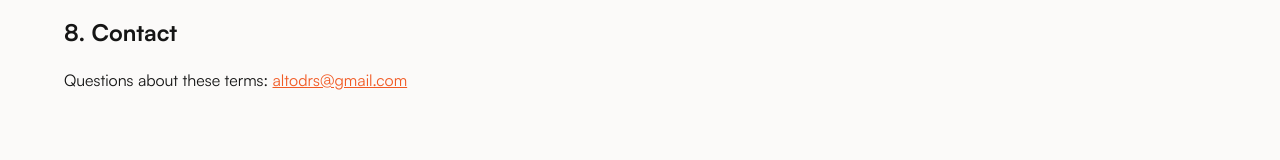
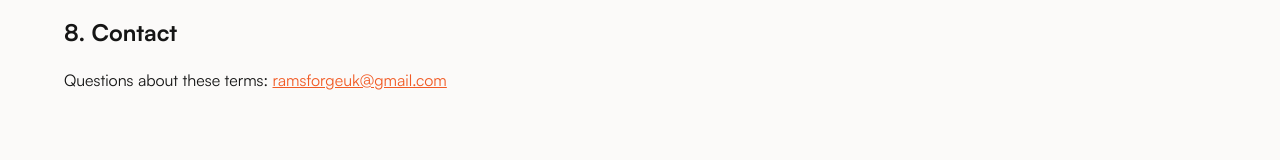
Before and after one commit to altodrs/ramsmith-app, a Next.js app: page /terms in a window 1280 px wide. Shown: the part 1522-1682 px from the top of the page. Built offline with nearby package versions, Linux system fonts and the light colour scheme.

Commit message:
Use business email (ramsforgeuk@gmail.com) on terms page instead of personal address

```diff
--- a/app/terms/page.js
+++ b/app/terms/page.js
@@ -108,7 +108,7 @@ export default function TermsPage() {
         <section>
           <h2>8. Contact</h2>
           <p>
-            Questions about these terms: <a href="mailto:altodrs@gmail.com">altodrs@gmail.com</a>
+            Questions about these terms: <a href="mailto:ramsforgeuk@gmail.com">ramsforgeuk@gmail.com</a>
           </p>
         </section>
       </div>
```
